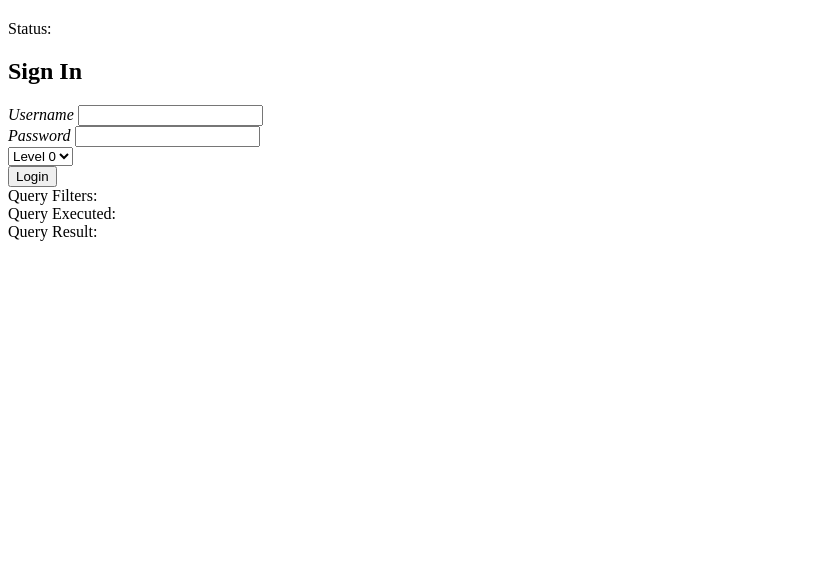
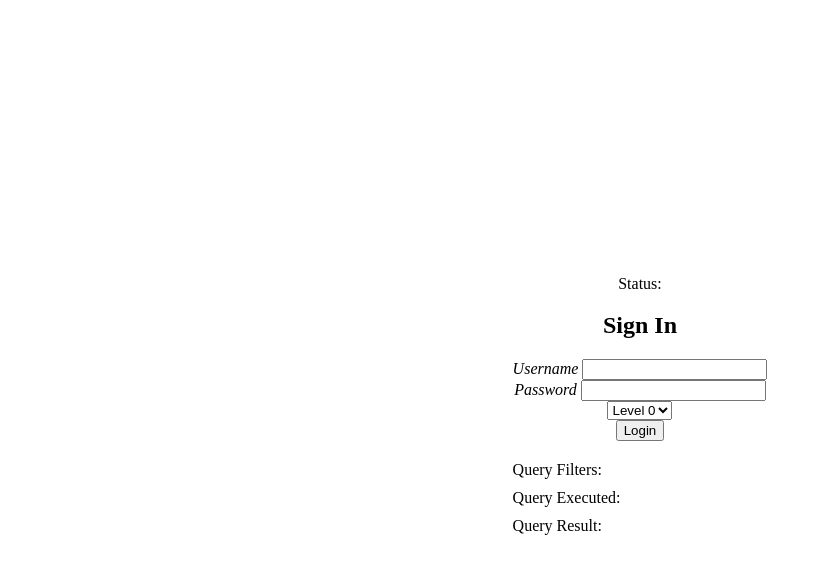
Before and after one commit to dipithedipi/Sql-injection-simple-exercise, a website: page webUI/index.html in a window 1280 px wide. Shown: the whole page, without its empty margins (0-822 px from the left). Drawn offline with Linux system fonts and the light colour scheme; no server answers.

Commit message:
improved UI

```diff
--- a/webUI/index.html
+++ b/webUI/index.html
@@ -8,11 +8,12 @@
 </head>
 
 <body>
+    <div class="container">
+        <div>
             <h2 id="level-title"></h2>
             <div>Status: <span id="status-value"></span></div>
-    <section>
-        <div class="signin">
-            <div class="content">
+        </div>
+        <div class="login-section">
             <h2>Sign In</h2>
             <div class="form">
                 <div class="inputBox">
@@ -34,10 +35,9 @@
                 </div>
             </div>
         </div>
-        </div>
-    </section>
+
         <!-- Query result -->
-    <section>
+        <div class="info-section">
             <div>
                 Query Filters: <span id="query-filters"></span>
             </div>
@@ -47,7 +47,8 @@
             <div>
                 Query Result: <span id="query-result"></span>
             </div>
-    </section>
+        </div>
+    </div>
     <script src="./script.js"></script>
 </body>
 
--- a/webUI/style.css
+++ b/webUI/style.css
@@ -0,0 +1,24 @@
+body {
+    display: flex;
+    justify-content: center;
+    align-items: center;
+    height: 100vh;
+    margin: 0;
+}
+
+.container {
+    text-align: center;
+}
+
+.login-section {
+    margin-bottom: 20px;
+}
+
+.info-section {
+    text-align: left;
+    margin-top: 20px;
+}
+
+.info-section div {
+    margin-bottom: 10px;
+}
```
Also changed, not shown: 1 other file. Lines whose indentation alone changed are shown as unchanged.
